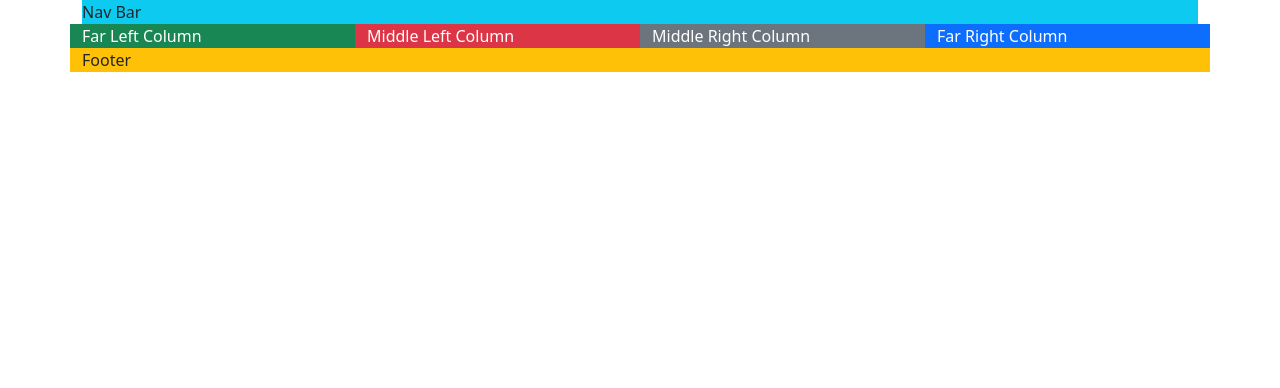
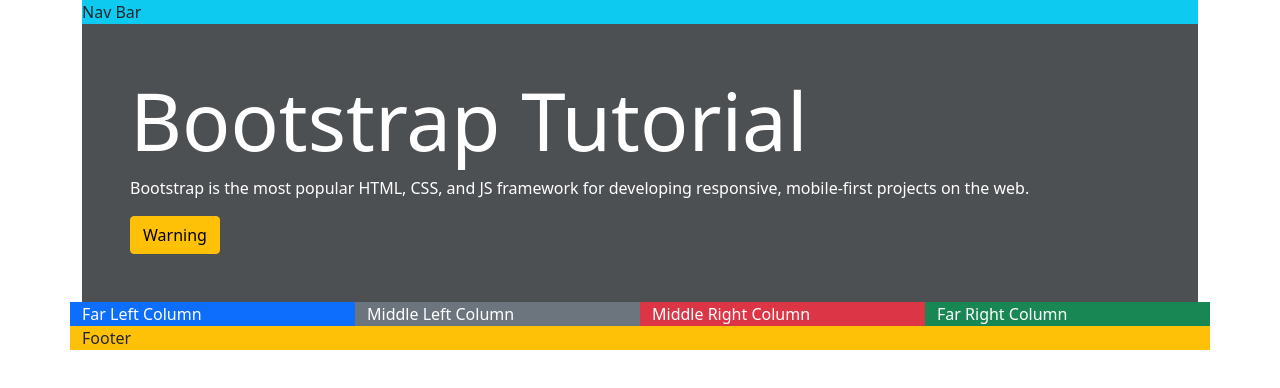
Before and after one commit to Jermey11/collab-practice, a plain HTML site: page index.html in a window 1280 px wide. Drawn offline with nearby package versions, Linux system fonts and the light colour scheme.

Commit message:
Added Jumbotron

```diff
--- a/index.html
+++ b/index.html
@@ -18,17 +18,25 @@
           Nav Bar
         </nav>
 
+        <div class="container p-5 bg-dark p-2" style="--bs-bg-opacity: .80;">
+            <h1 class="display-1 text-white">Bootstrap Tutorial</h1>
+            <p class="text-white">Bootstrap is the most popular HTML, CSS, and JS framework for developing
+            responsive, mobile-first projects on the web.</p>
+            <button type="button" class="btn btn-warning">Warning</button>
+        </div>
+
+
         <div class="row">
-          <div class="col bg-success text-white">
+          <div class="col bg-primary text-white">
             Far Left Column
           </div>
-          <div class="col bg-danger text-white">
+          <div class="col bg-secondary text-white">
             Middle Left Column
           </div>
-          <div class="col bg-secondary text-white">
+          <div class="col bg-danger text-white">
             Middle Right Column
           </div>
-          <div class="col bg-primary text-white">
+          <div class="col bg-success text-white">
             Far Right Column
         </div>
 
```
